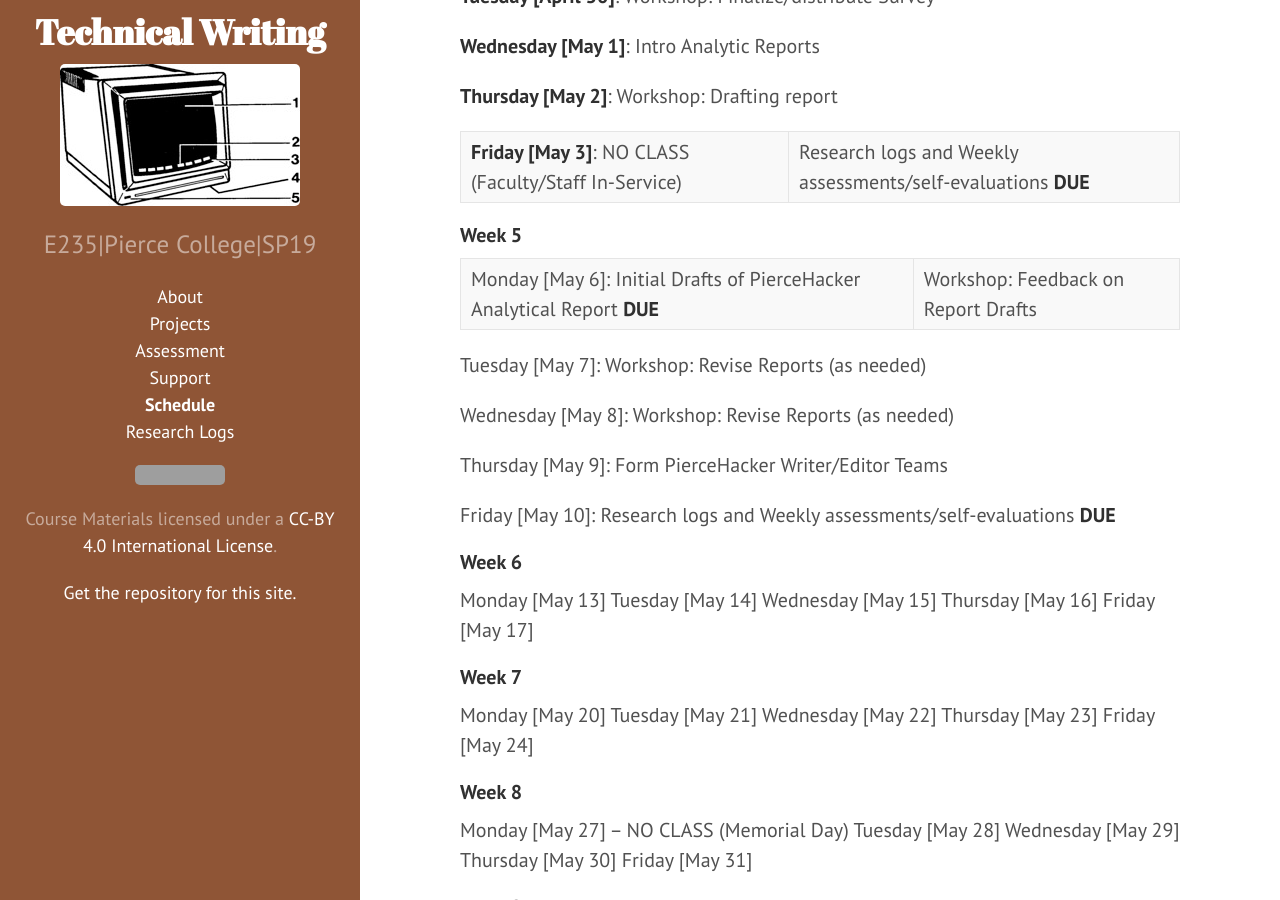
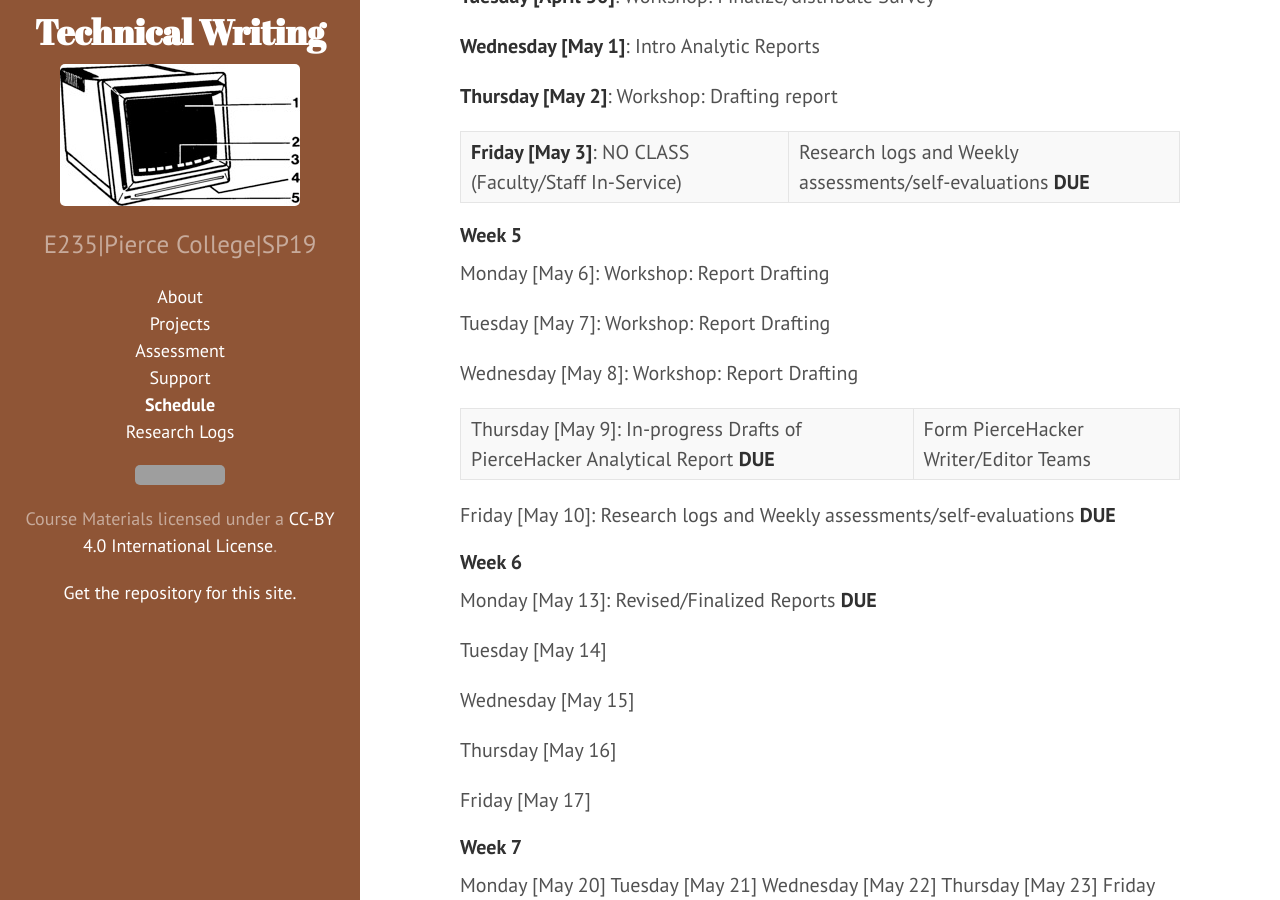
Before and after one commit to jloan/e235, a Jekyll site: the page built from 04schedule.md, in a window 1280 px wide and 900 px high, scrolled down 1787 px. Built offline with Jekyll 4.4.1, drawn with Linux system fonts in a browser that asks for light colours; grey boxes are pictures that could not be loaded.

Commit message:
Update 04schedule.md

```diff
--- a/04schedule.md
+++ b/04schedule.md
@@ -54,23 +54,27 @@ Friday [April 19]: (start of class) Research logs DUE | Weekly assessments and s
 
 #### Week 5
 
-Monday [May 6]: Initial Drafts of PierceHacker Analytical Report **DUE** | Workshop: Feedback on Report Drafts
+Monday [May 6]:  Workshop: Report Drafting
 
-Tuesday [May 7]: Workshop: Revise Reports (as needed)
+Tuesday [May 7]: Workshop: Report Drafting
 
-Wednesday [May 8]: Workshop: Revise Reports (as needed)
+Wednesday [May 8]: Workshop: Report Drafting
 
-Thursday [May 9]: Form PierceHacker Writer/Editor Teams
+Thursday [May 9]: In-progress Drafts of PierceHacker Analytical Report **DUE** |Form PierceHacker Writer/Editor Teams
 
 Friday [May 10]: Research logs and Weekly assessments/self-evaluations **DUE**
 
 
 #### Week 6
 
-Monday [May 13]
+Monday [May 13]: Revised/Finalized Reports **DUE**
+
 Tuesday [May 14]
+
 Wednesday [May 15]
+
 Thursday [May 16]
+
 Friday [May 17]
 
 #### Week 7
```
